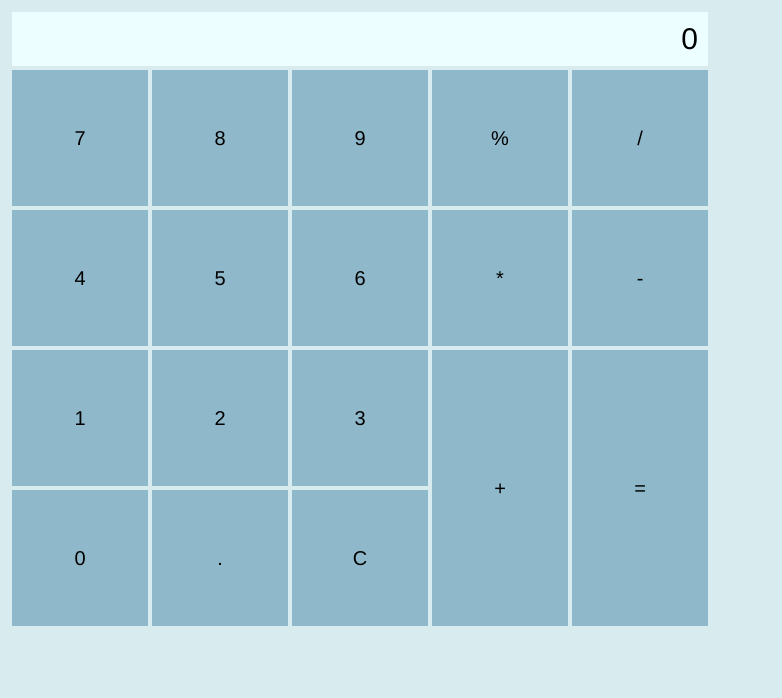
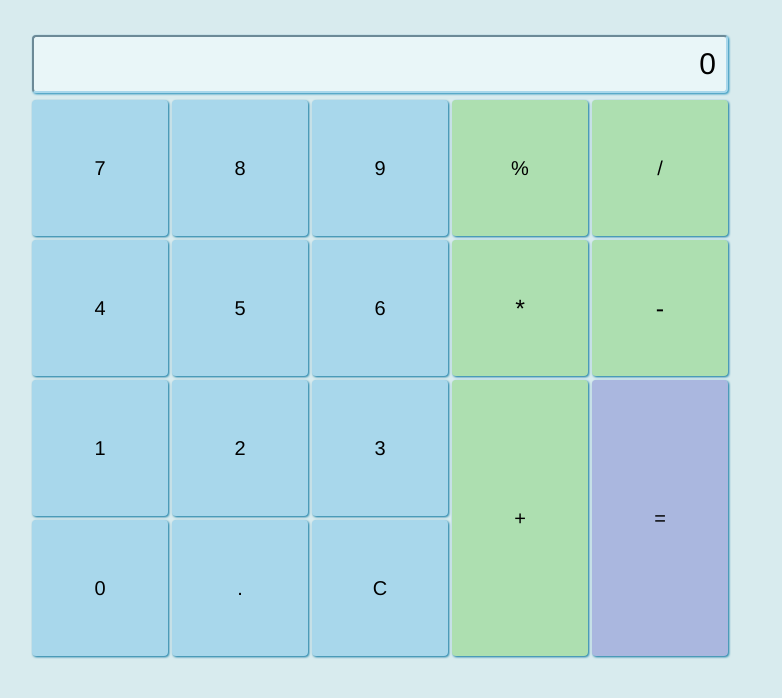
Before and after one commit to myshkins/js_calculator, a plain HTML site: page index.html in a window 1280 px wide. Shown: the whole page, without its empty margins (0-782 px from the left). Drawn offline with Linux system fonts and the light colour scheme.

Commit message:
looking cool

```diff
--- a/index.html
+++ b/index.html
@@ -5,47 +5,50 @@
     <meta http-equiv="X-UA-Compatible" content="IE=edge">
     <meta name="viewport" content="width=device-width, initial-scale=1.0">
     <title>calculator</title>
+    <link rel="icon" type="image/x-icon" href="/images/favicon.ico">
     <link rel="stylesheet" href="style.css">
 </head>
 <body>
     <div class="frame">
         <div class="display-container">
-            <div class="screen">0</div>
+            <div class="screen-wrap">
+                <div class="screen">0</div>
+            </div>
         </div>
         <div class="button-container">
             <div class="top">
                 <div class="row first">
-                    <div class="btn-square simp-input seven">7</div>
-                    <div class="btn-square simp-input eight">8</div>
-                    <div class="btn-square simp-input nine">9</div>
-                    <div class="btn-square operator modulo">%</div>
-                    <div class="btn-square operator divide">/</div>
+                    <div class="btn square simp-input blue" id="seven">7</div>
+                    <div class="btn square simp-input blue" id="eight">8</div>
+                    <div class="btn square simp-input blue" id="nine">9</div>
+                    <div class="btn square operator" id="modulo">%</div>
+                    <div class="btn square operator" id="divide">/</div>
                 </div>
                 <div class="row second">
-                    <div class="btn-square simp-input four">4</div>
-                    <div class="btn-square simp-input five">5</div>
-                    <div class="btn-square simp-input six">6</div>
-                    <div class="btn-square operator multiply">*</div>
-                    <div class="btn-square operator subtract">-</div>
+                    <div class="btn square simp-input blue" id="four">4</div>
+                    <div class="btn square simp-input blue" id="five">5</div>
+                    <div class="btn square simp-input blue" id="six">6</div>
+                    <div class="btn square operator" id="multiply">*</div>
+                    <div class="btn square operator" id="subtract">-</div>
                 </div>
             </div>
             <div class="bottom">
-                <div class="bottom-square-btn-container">
+                <div class="bottom-sqr-btn-container">
                     <div class="row third">
-                        <div class="btn-square simp-input one">1</div>
-                        <div class="btn-square simp-input two">2</div>
-                        <div class="btn-square simp-input three">3</div>
+                        <div class="btn square simp-input blue" id="one">1</div>
+                        <div class="btn square simp-input blue" id="two">2</div>
+                        <div class="btn square simp-input blue" id="three">3</div>
                     </div>
                     <div class="row fourth">
-                        <div class="btn-square simp-input zero">0</div>
-                        <div class="btn-square simp-input point">.</div>
-                        <div class="btn-square clear">C</div>
+                        <div class="btn square simp-input blue" id="zero">0</div>
+                        <div class="btn square simp-input blue" id="point">.</div>
+                        <div class="btn square blue" id="clear">C</div>
                     </div>
                 </div>
                 <div class="bottom-rect-btn-container">
                     <div class="row plus-equals">
-                        <div class="btn-rect operator plus">+</div>
-                        <div class="btn-rect equals">=</div>
+                        <div class="btn rect operator" id="plus">+</div>
+                        <div class="btn rect" id="equals">=</div>
                     </div>
                 </div>
             </div>
--- a/script.js
+++ b/script.js
@@ -11,11 +11,11 @@ simpInputs.forEach(input => input.addEventListener('click', (e) => numberInput(e
 const operators = Array.from(document.querySelectorAll('.operator'));
 operators.forEach(input => input.addEventListener('click', (e) => operatorInput(e)));
 
-const clear = document.querySelector('.clear');
+const clear = document.querySelector('#clear');
 clear.addEventListener('click', () => console.log(this));
 
-const equals = document.querySelector('.equals');
-equals.addEventListener('click', () => console.log(this));
+const equals = document.querySelector('#equals');
+equals.addEventListener('click', calculate);
 
 const screen = document.querySelector('.screen');
 
@@ -38,4 +38,18 @@ function operatorInput(e) {
 function calculate() {
     let o1 = Number(operand1);
     let o2 = Number(operand2);
+    let result;
+    if (operator === "+") {
+        result = o1 + o2;
+    } else if (operator === "-") {
+        result = o1 - o2;
+    } else if (operator === "*") {
+        result = o1 * o2;
+    } else if (operator === "/") {
+        result = o1 / o2;
+    } else if (operator === "%") {
+        result = o1 % o2;
+    }
+    screen.textContent = result;
+
 }
--- a/style.css
+++ b/style.css
@@ -13,7 +13,7 @@ body,html {
 .frame {
     display: flex;
     flex-direction: column;
-    padding: 1rem;
+    padding: 3rem;
     font-size: 2rem;
     max-width: 70rem;
 }
@@ -27,13 +27,19 @@ body,html {
     flex: 1;
     display: flex;
     padding: 1rem;
+    margin: 5px 2px;
     min-height: 3rem;
     min-width: 10rem;
-    background-color: rgb(236, 254, 255);
+    background-color: rgb(233, 246, 248);
     align-items: center;
     justify-content: right;
     font-size: 3rem;
-    margin: 2px;
+    border-width: 2px;
+    border-radius: 4px;
+    border-style: inset;
+    border-color: rgb(168, 215, 235);
+    /* outline: 4px rgb(168, 215, 235); */
+    filter: drop-shadow(1px 1px 1px rgb(24, 137, 182));
 }
 /*
 span,.screen {
@@ -59,7 +65,7 @@ span,.screen {
     flex-direction: row;
 }
 
-.bottom-square-btn-container {
+.bottom-sqr-btn-container {
     flex: 3;
     display: flex;
     flex-direction: column;
@@ -77,23 +83,47 @@ span,.screen {
     flex-direction: row;
 }
 
-.btn-square {
+.square {
     flex: 1;
     display: flex;
     align-items: center;
     justify-content: center;
     min-width: 3px;
     aspect-ratio: 1 / 1;
-    background-color: rgb(143, 184, 202);
     margin: 2px;
+    border-radius: 4px;
 }
 
-.btn-rect {
+.rect {
     flex: 1;
     display: flex;
     align-items: center;
     justify-content: center;
     min-width: 3px;
-    background-color: rgb(143, 184, 202);
     margin: 2px;
+    border-radius: 4px;
 }
+
+.blue {
+    background-color: rgb(168, 215, 235);
+}
+
+#equals {
+    background-color: rgb(170, 183, 223);
+}
+
+.operator {
+    background-color: rgb(173, 223, 176)
+}
+
+.btn {
+    filter: drop-shadow(1px 1px 1px rgb(5, 115, 158));
+}
+
+.btn:hover {
+    filter: brightness(85%) drop-shadow(1px 1px 1px rgb(5, 115, 158));
+}
+
+#multiply, #subtract {
+    font-size: 2.5rem;
+}
```
Also changed, not shown: images/favicon.ico (added).
